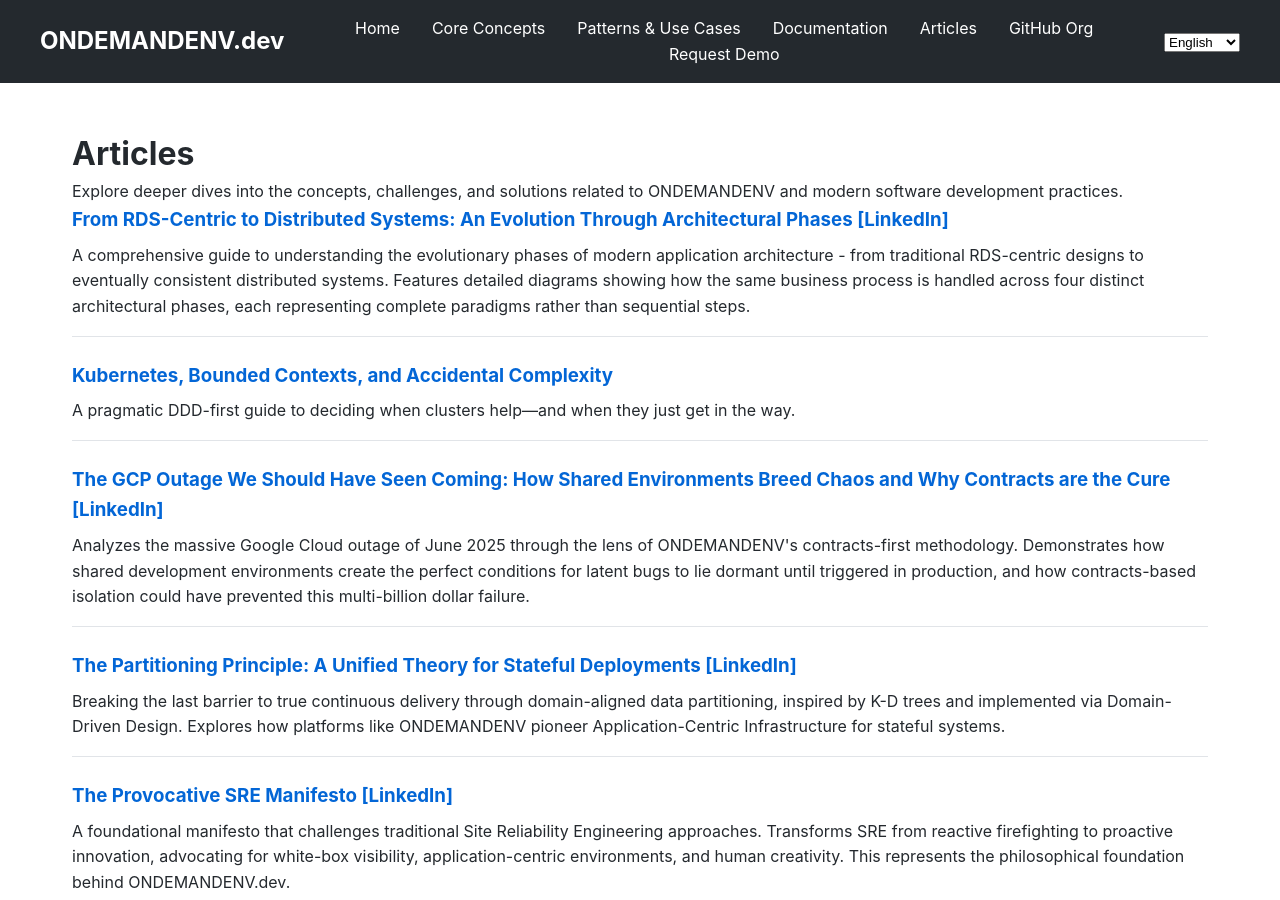
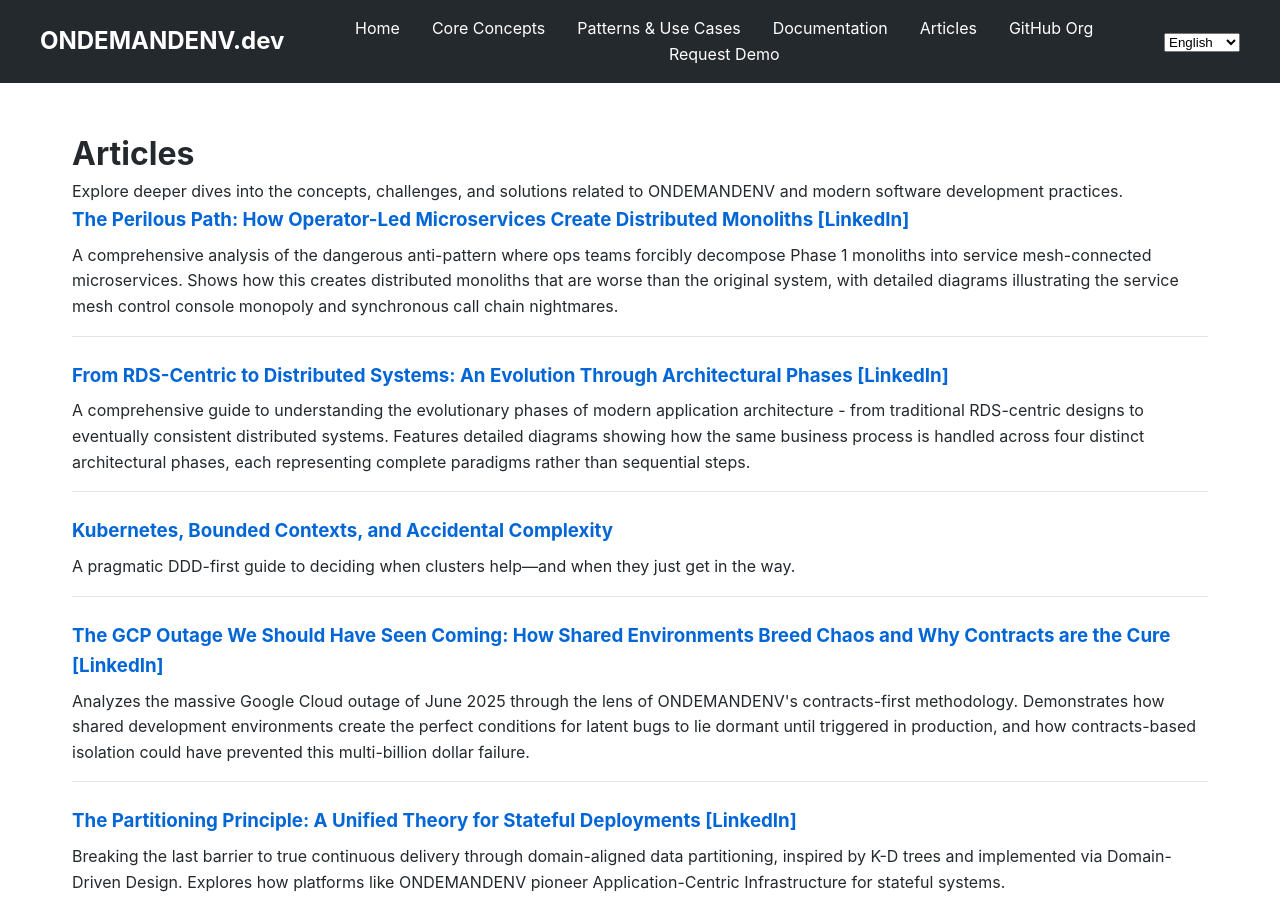
Before and after one commit to ondemandenv/ondemandenv.github.io, a Jekyll site: the page articles.html, which Jekyll copies as it is, in a window 1280 px wide and 900 px high. Built offline with Jekyll 4.4.1, drawn with Linux system fonts in a browser that asks for light colours; some of the changed text lies outside the part shown.

Commit message:
++++++++

```diff
--- a/articles.html
+++ b/articles.html
@@ -51,6 +51,10 @@
     <p>Explore deeper dives into the concepts, challenges, and solutions related to ONDEMANDENV and modern software development practices.</p>
 
     <ul class="articles-list">
+        <li>
+            <h3><a href="articles/perilous-ops-leading-enhanced">The Perilous Path: How Operator-Led Microservices Create Distributed Monoliths</a> <a href="https://www.linkedin.com/pulse/operator-trap-why-sysadmin-led-sdlcs-stifle-agility-gary-yang-qlwxc">[LinkedIn]</a></h3>
+            <p>A comprehensive analysis of the dangerous anti-pattern where ops teams forcibly decompose Phase 1 monoliths into service mesh-connected microservices. Shows how this creates distributed monoliths that are worse than the original system, with detailed diagrams illustrating the service mesh control console monopoly and synchronous call chain nightmares.</p>
+        </li>
         <li>
             <h3><a href="articles/from-rds-to-distributed-phases-evolution-enhanced">From RDS-Centric to Distributed Systems: An Evolution Through Architectural Phases</a> <a href="https://www.linkedin.com/pulse/from-rds-centric-distributed-systems-evolution-towards-gary-yang-zhyse">[LinkedIn]</a></h3>
             <p>A comprehensive guide to understanding the evolutionary phases of modern application architecture - from traditional RDS-centric designs to eventually consistent distributed systems. Features detailed diagrams showing how the same business process is handled across four distinct architectural phases, each representing complete paradigms rather than sequential steps.</p>
@@ -120,10 +124,6 @@
             <p>Explores how fragmentation, environmental inconsistency, and ambiguity in modern SDLC/DevOps are deeply intertwined symptoms rooted in the fundamental challenge of managing complex, distributed systems.</p>
         </li>
         <li>
-            <h3><a href="articles/perilous-ops-leading-enhanced">The Perilous Path: How Operator-Led Microservices Create Distributed Monoliths</a> <a href="https://www.linkedin.com/pulse/operator-trap-why-sysadmin-led-sdlcs-stifle-agility-gary-yang-qlwxc">[LinkedIn]</a></h3>
-            <p>A comprehensive analysis of the dangerous anti-pattern where ops teams forcibly decompose Phase 1 monoliths into service mesh-connected microservices. Shows how this creates distributed monoliths that are worse than the original system, with detailed diagrams illustrating the service mesh control console monopoly and synchronous call chain nightmares.</p>
-        </li>
-        <li>
             <h3><a href="articles/perilous-ops-leading/">The Perilous Path: Operator-Led SDLC in the Age of Microservices (Original)</a> <a href="https://www.linkedin.com/pulse/operator-trap-why-sysadmin-led-sdlcs-stifle-agility-gary-yang-qlwxc">[LinkedIn]</a></h3>
             <p>The original version exploring how operator-led SDLC in microservices can lead to bottlenecks, stifle innovation, and create friction between development and operations teams.</p>
         </li>
```
Also changed, not shown: articles/perilous-ops-leading.md (+1 -1 lines).
